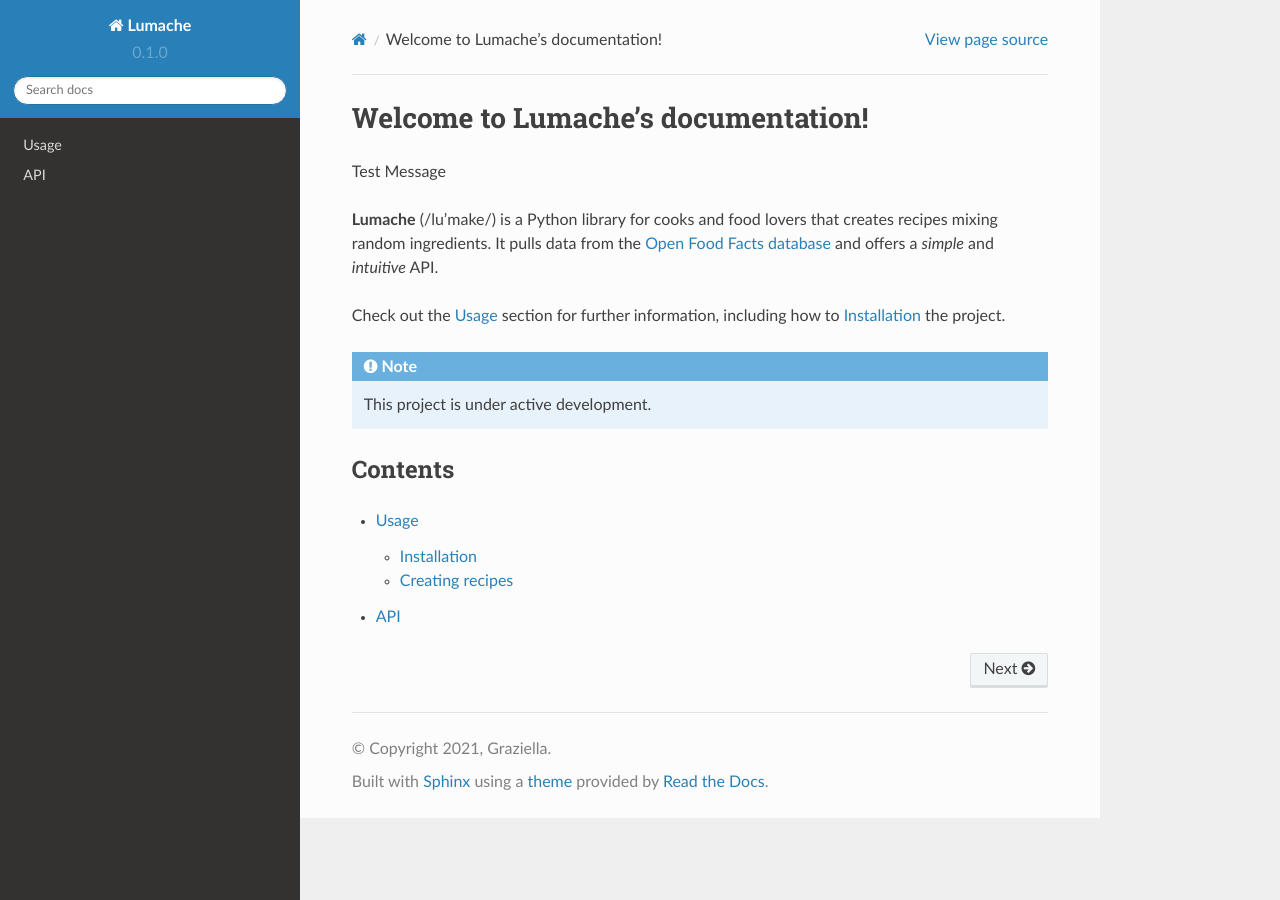
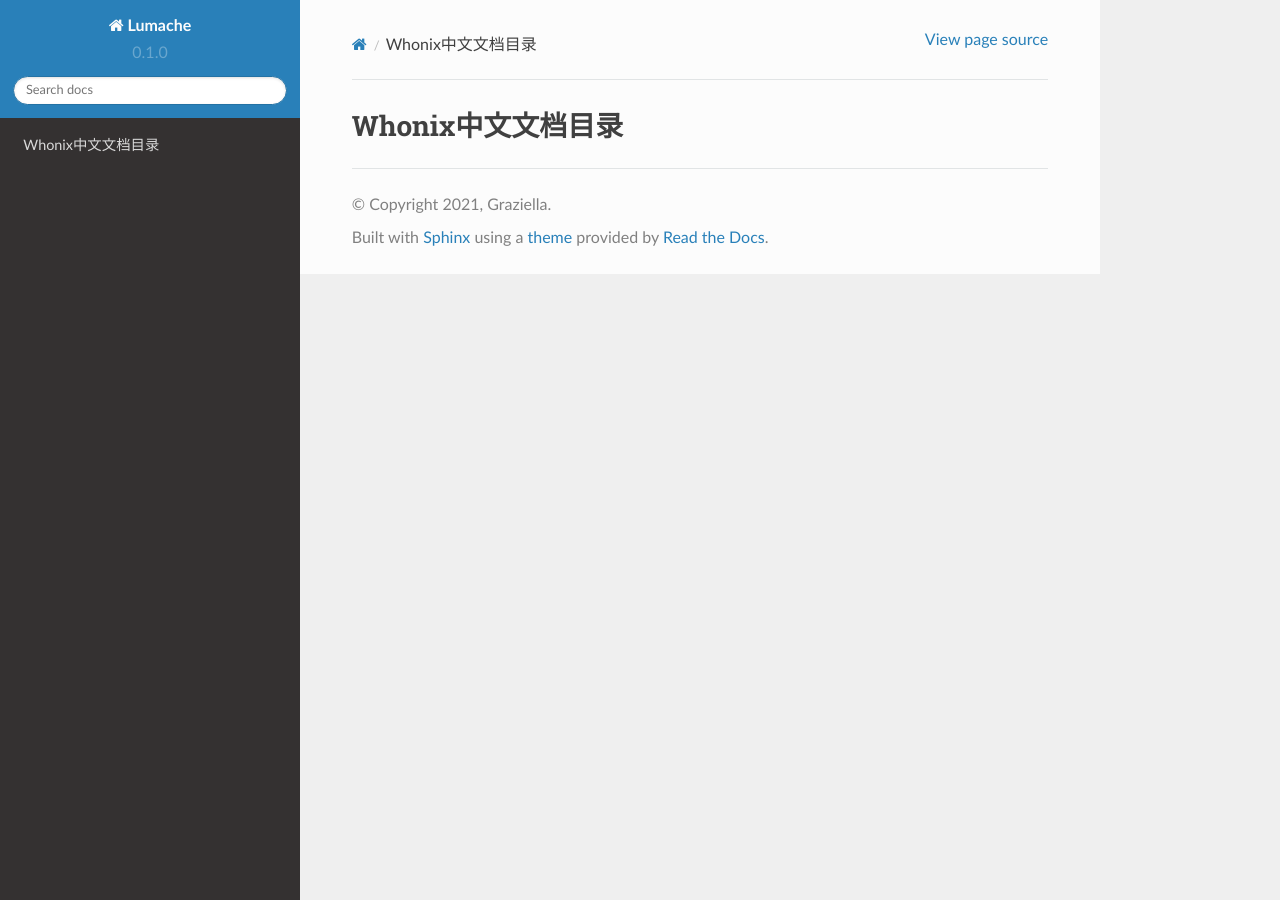
Before and after one commit to speechfreedom/WhonixDoc, a Sphinx documentation site: the page built from docs/source/index.rst, in a window 1280 px wide. Built offline with Sphinx 7.4.7 and the Read the Docs theme 2.0.0, drawn with Linux system fonts in a browser that asks for light colours.

Commit message:
Update index.rst

```diff
--- a/docs/source/index.rst
+++ b/docs/source/index.rst
@@ -1,23 +1,2 @@
-Welcome to Lumache's documentation!
+Whonix中文文档目录
 ===================================
-Test Message
-
-**Lumache** (/lu'make/) is a Python library for cooks and food lovers
-that creates recipes mixing random ingredients.
-It pulls data from the `Open Food Facts database <https://world.openfoodfacts.org/>`_
-and offers a *simple* and *intuitive* API.
-
-Check out the :doc:`usage` section for further information, including
-how to :ref:`installation` the project.
-
-.. note::
-
-   This project is under active development.
-
-Contents
---------
-
-.. toctree::
-
-   usage
-   api
```
